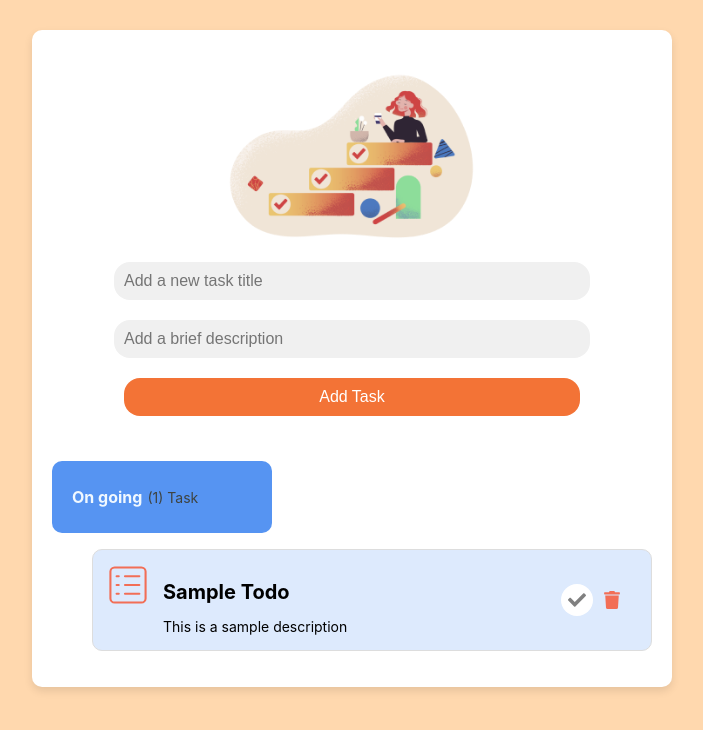
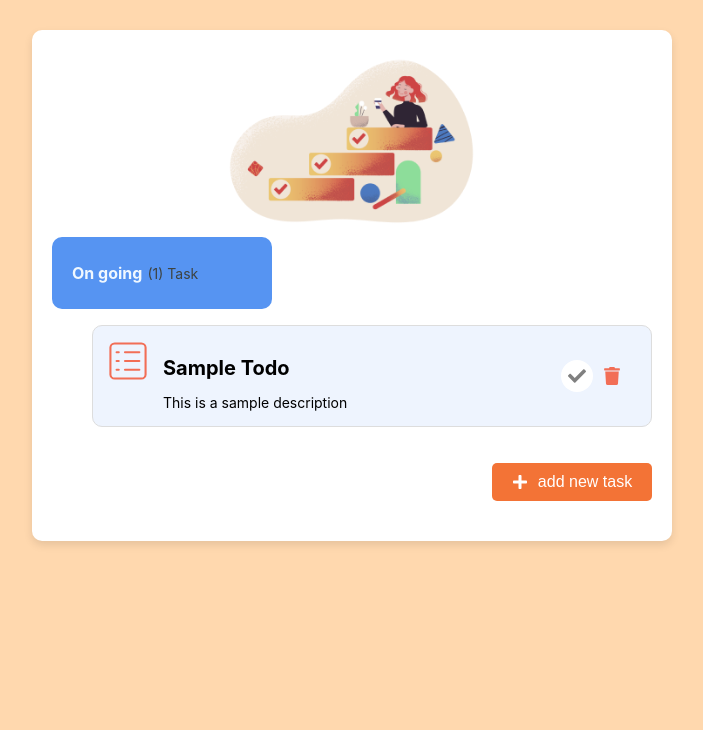
Before and after one commit to hobaDevHome/todoapp, a React (Create React App) app: page / in a window 1280 px wide. Shown: the top 730 px of the page, without its empty margins (288-991 px from the left). Built offline with nearby package versions, Linux system fonts and the light colour scheme.

Commit message:
show and hide add to do component

```diff
--- a/src/App.css
+++ b/src/App.css
@@ -1,15 +1,39 @@
 body {
-  background-color: #ffd8ae; /* light grey background */
+  background-color: #ffd8ae;
 }
 .App {
   max-width: 600px;
   margin: 0 auto;
+  display: flex;
+  flex-direction: column;
 
-  background-color: #ffffff; /* white background */
+  background-color: #ffffff;
   padding: 20px;
-  box-shadow: 0 4px 8px rgba(0, 0, 0, 0.1); /* Subtle shadow */
-  border-radius: 10px; /* Rounded corners */
+  box-shadow: 0 4px 8px rgba(0, 0, 0, 0.1);
+  border-radius: 10px;
   padding: 20px;
   margin-top: 30px;
   border-radius: 10px;
 }
+
+.new-todo-button {
+  display: flex;
+  width: 160px;
+  align-self: flex-end;
+  align-items: center;
+  justify-content: center;
+  background-color: #f37336;
+  color: #ffffff;
+  padding: 10px;
+  margin: 20px 0;
+  border: none;
+  border-radius: 5px;
+  font-size: 16px;
+  cursor: pointer;
+}
+
+.done-image {
+  width: 250px;
+  height: auto;
+  align-self: center;
+}
--- a/src/App.js
+++ b/src/App.js
@@ -1,13 +1,15 @@
 import React, { useState, useEffect, useMemo } from "react";
 import TodoList from "./components/TodoList";
 import AddTodo from "./components/AddTodo";
+import { FaPlus } from "react-icons/fa";
+import done from "./images/Done.png";
 import "./App.css";
 
 function App() {
   const [todos, setTodos] = useState([]);
+  const [showAddTodo, setShowAddTodo] = useState(false);
 
   useEffect(() => {
-    // Mock API call (you can replace this with a real API call)
     const fetchTodos = async () => {
       const mockTodos = await new Promise((resolve) =>
         setTimeout(
@@ -30,6 +32,10 @@ function App() {
 
   const addTask = (todo) => {
     setTodos([...todos, { ...todo, completed: false }]);
+    setShowAddTodo(false);
+  };
+  const onCancel = () => {
+    setShowAddTodo(false);
   };
 
   const removeTodo = (index) => {
@@ -38,7 +44,6 @@ function App() {
   };
 
   const toggleTaskCompletion = (id) => {
-    console.log(id, "toggle");
     setTodos(
       todos.map((task) =>
         task.id === id ? { ...task, completed: !task.completed } : task
@@ -59,9 +64,15 @@ function App() {
 
   return (
     <div className="App">
-      {/* <h2>Todo List</h2> */}
-      <AddTodo onAdd={addTask} />
+      <img src={done} alt="Application icon" className="done-image" />
+      {showAddTodo && <AddTodo onAdd={addTask} onCancel={onCancel} />}
       {memoizedTodoList}
+      <button
+        onClick={() => setShowAddTodo(!showAddTodo)}
+        className="new-todo-button"
+      >
+        <FaPlus style={{ marginRight: 10 }} /> add new task
+      </button>
     </div>
   );
 }
--- a/src/components/AddTodo.css
+++ b/src/components/AddTodo.css
@@ -19,14 +19,16 @@
   padding: 10px;
   margin: 10px 0;
   border: none;
-  border-radius: 16px;
+  border-radius: 10px;
   font-size: 16px;
 }
+input:focus {
+  outline: none;
+}
 
-.add-button {
+.form-button {
   width: 80%;
-  background-color: #f37336; /* Orange background */
-  color: #ffffff; /* White text */
+  color: #ffffff;
   padding: 10px;
   margin: 10px 0;
   border: none;
@@ -35,10 +37,19 @@
   cursor: pointer;
 }
 .add-button:hover {
-  background-color: #bb430a; /* Lighter orange background */
+  background-color: #db5a1f;
 }
-
-.done-image {
-  width: 250px;
-  height: auto;
+.form-buttons {
+  display: flex;
+  width: 80%;
 }
+.add-button {
+  margin-right: 10px;
+  background-color: #f37336;
+}
+.cancel-button {
+  background-color: #2bafe7;
+}
+.cancel-button:hover {
+  background-color: #0e94cd;
+}
--- a/src/components/AddTodo.js
+++ b/src/components/AddTodo.js
@@ -1,8 +1,8 @@
 import React, { useState } from "react";
-import done from "../images/Done.png";
+
 import "./AddTodo.css";
 
-function AddTodo({ onAdd }) {
+function AddTodo({ onAdd, onCancel }) {
   const [title, setTitle] = useState("");
   const [description, setDescription] = useState("");
 
@@ -17,7 +17,6 @@ function AddTodo({ onAdd }) {
   return (
     <div className="add-todo">
       <form onSubmit={handleSubmit} className="add-todo-form">
-        <img src={done} alt="Done" className="done-image" />
         <input
           type="text"
           value={title}
@@ -31,9 +30,14 @@ function AddTodo({ onAdd }) {
           placeholder="Add a brief description"
           className="input-field"
         />
-        <button type="submit" className="add-button">
-          Add Task
-        </button>
+        <div className="form-buttons">
+          <button type="submit" className="add-button form-button">
+            Add Task
+          </button>
+          <button className="form-button cancel-button" onClick={onCancel}>
+            Cancel
+          </button>
+        </div>
       </form>
     </div>
   );
--- a/src/components/TodoItem.css
+++ b/src/components/TodoItem.css
@@ -33,7 +33,7 @@
   margin-bottom: 5px;
 }
 .incompleted {
-  background-color: rgba(86, 148, 242, 0.2);
+  background-color: rgba(86, 148, 242, 0.1);
 }
 .completed {
   background-color: rgba(83, 194, 197, 0.2);
--- a/src/components/TodoItem.js
+++ b/src/components/TodoItem.js
@@ -5,7 +5,6 @@ import { CiViewList } from "react-icons/ci";
 import "./TodoItem.css";
 
 function TodoItem({ todo, onRemove, onToggle }) {
-  console.log("inside todo item", todo.id);
   return (
     <li
       className={`todo-item ${todo?.completed ? "completed" : "incompleted"}`}
--- a/src/index.js
+++ b/src/index.js
@@ -1,17 +1,11 @@
-import React from 'react';
-import ReactDOM from 'react-dom/client';
-import './index.css';
-import App from './App';
-import reportWebVitals from './reportWebVitals';
+import React from "react";
+import ReactDOM from "react-dom/client";
+import "./index.css";
+import App from "./App";
 
-const root = ReactDOM.createRoot(document.getElementById('root'));
+const root = ReactDOM.createRoot(document.getElementById("root"));
 root.render(
   <React.StrictMode>
     <App />
   </React.StrictMode>
 );
-
-// If you want to start measuring performance in your app, pass a function
-// to log results (for example: reportWebVitals(console.log))
-// or send to an analytics endpoint. Learn more: https://bit.ly/CRA-vitals
-reportWebVitals();
--- a/src/reportWebVitals.js
+++ /dev/null
@@ -1,13 +0,0 @@
-const reportWebVitals = onPerfEntry => {
-  if (onPerfEntry && onPerfEntry instanceof Function) {
-    import('web-vitals').then(({ getCLS, getFID, getFCP, getLCP, getTTFB }) => {
-      getCLS(onPerfEntry);
-      getFID(onPerfEntry);
-      getFCP(onPerfEntry);
-      getLCP(onPerfEntry);
-      getTTFB(onPerfEntry);
-    });
-  }
-};
-
-export default reportWebVitals;
```
Also changed, not shown: src/setupTests.js (deleted, +0 -5 lines), src/logo.svg (deleted), 1 other file (tests, documents, lock files or other folders).
